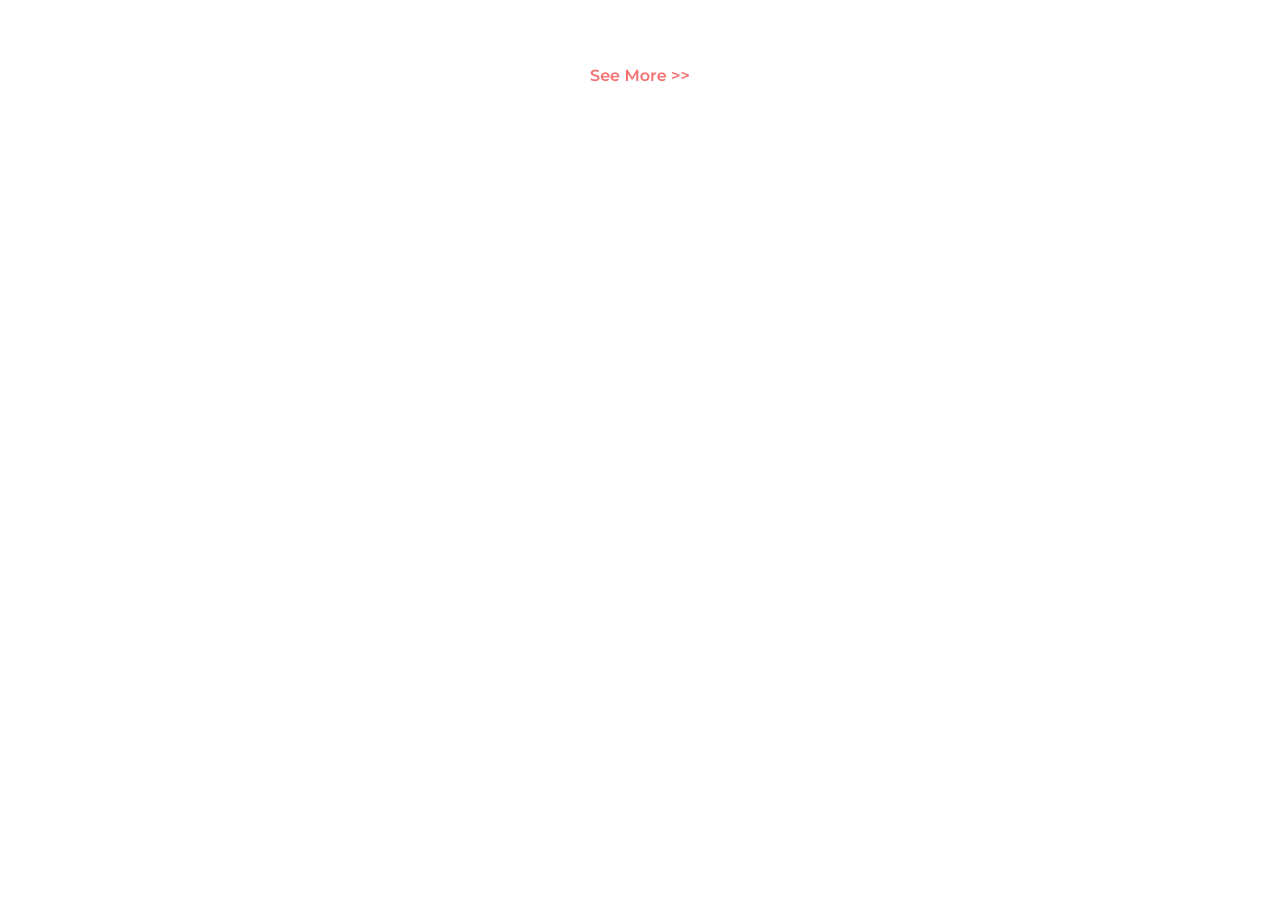
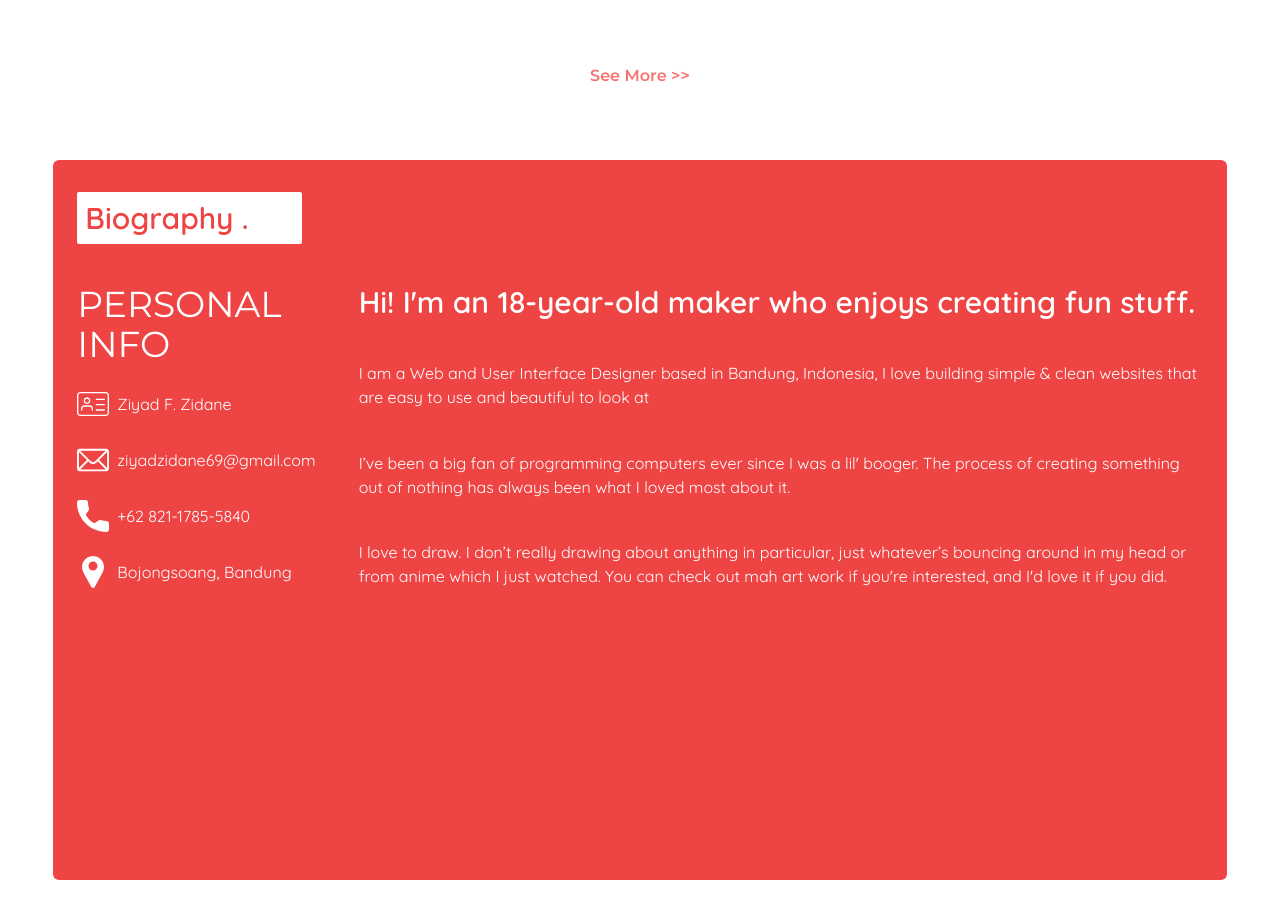
Before and after one commit to Doodle6660/my-portfolio, a Vue app: page / in a window 1280 px wide. Shown: the part 1480-2398 px from the top of the page. Before the commit the page ends 1600 px from the top, so only its background shows below. Built offline with nearby package versions, Linux system fonts and the light colour scheme.

Commit message:
Update Home.vue

```diff
--- a/src/views/Home.vue
+++ b/src/views/Home.vue
@@ -2,17 +2,20 @@
     <div class="home">
         <app-home></app-home>
         <app-links></app-links>
+        <app-bio></app-bio>
     </div>
 </template>
 
 <script>
 import HelloWorld from "@/components/HelloWorld.vue"
 import QuickLinks from "@/components/QuickLinks.vue"
+import Biography from "@/components/Biography.vue"
 
 export default {
     components: {
         "app-home": HelloWorld,
         "app-links": QuickLinks,
+        "app-bio": Biography,
     },
 }
 </script>
```
